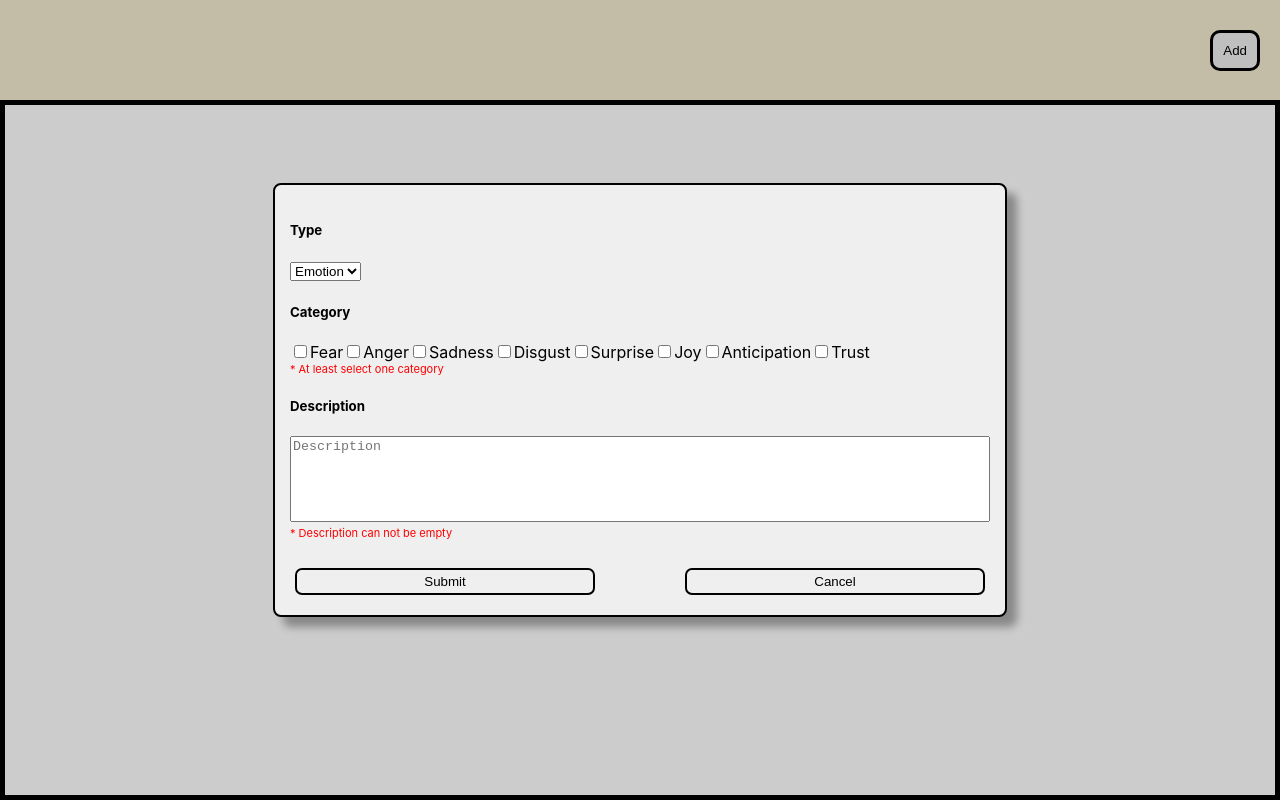
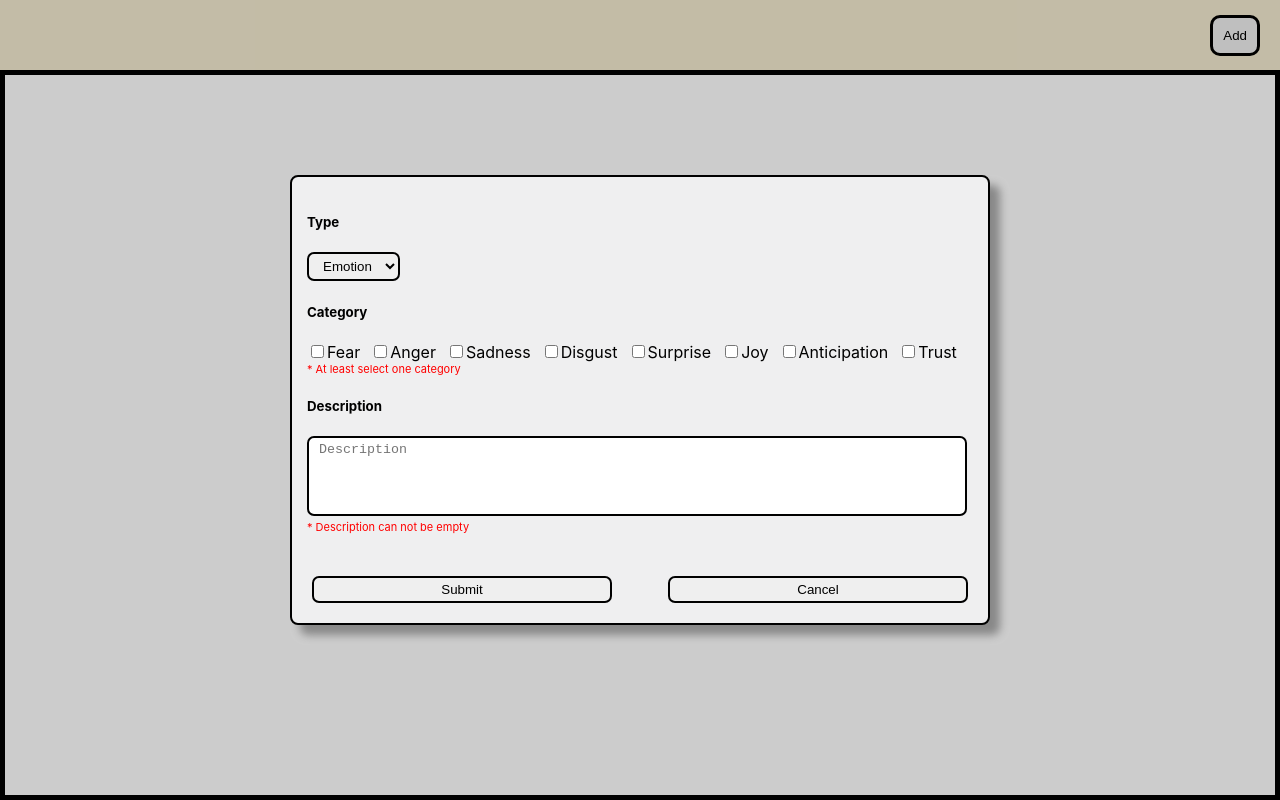
Before and after one commit to 87prashant/MindChart, a React (Create React App) app in the folder packages/client/: page / in a window 1280 px wide. Both pictures are taken after a click on the button "Add". Built offline with nearby package versions, Linux system fonts and the light colour scheme.

Commit message:
fix styling errors

```diff
--- a/packages/client/src/components/AddNewThemo.tsx
+++ b/packages/client/src/components/AddNewThemo.tsx
@@ -15,7 +15,7 @@ const StyledWrapper = styled("div")({
   backgroundColor: "rgba(239, 239, 240, 1)",
   border: "2px solid black",
   width: "700px",
-  height: "400px",
+  height: "450px",
   margin: "auto",
   padding: 15,
   borderRadius: 8,
@@ -33,6 +33,9 @@ const DescriptionInput = styled("textarea")({
   width: "calc(100% - 6px)",
   height: "80px",
   resize: "none",
+  padding: "4px 10px",
+  borderRadius: 7,
+  border: "2px solid black",
 });
 
 const SubmitButton = styled(Inputs)({
--- a/packages/client/src/components/Categories.tsx
+++ b/packages/client/src/components/Categories.tsx
@@ -2,7 +2,11 @@ import styled from "@emotion/styled";
 import React from "react";
 import { FormDataType } from "./AddNewThemo";
 
-const Wrapper = styled("div")({});
+const Wrapper = styled('div')({
+  '& label': {
+    marginRight: 10
+  }
+})
 interface Props {
   formData: FormDataType;
   handleChange: (e: React.ChangeEvent<HTMLInputElement>) => void;
@@ -11,9 +15,9 @@ interface Props {
 const Categories = (props: Props) => {
   const { formData, handleChange } = props;
   return (
-    <Wrapper>
+    <div>
       {formData.type === "emotion" ? (
-        <div>
+        <Wrapper>
           <input
             type="checkbox"
             id="fear"
@@ -78,9 +82,9 @@ const Categories = (props: Props) => {
             onChange={(e) => handleChange(e)}
           />
           <label htmlFor="trust">Trust</label>
-        </div>
+        </Wrapper>
       ) : (
-        <div>
+        <Wrapper>
           <input
             type="checkbox"
             id="creative"
@@ -121,9 +125,9 @@ const Categories = (props: Props) => {
             onChange={(e) => handleChange(e)}
           />
           <label htmlFor="abstract">Abstract</label>
-        </div>
+        </Wrapper>
       )}
-    </Wrapper>
+    </div>
   );
 };
 
--- a/packages/client/src/components/Header.tsx
+++ b/packages/client/src/components/Header.tsx
@@ -2,7 +2,7 @@ import React from "react";
 import styled from "@emotion/styled";
 
 const StyledHeader = styled("div")({
-  height: "100px",
+  height: "70px",
   width: "100%",
   display: "flex",
   justifyContent: "flex-end",
--- a/packages/client/src/components/Main.tsx
+++ b/packages/client/src/components/Main.tsx
@@ -4,8 +4,7 @@ import ForceGraph from "./ForceGraph";
 
 const StyledWrapper = styled("div")({
   border: "5px solid black",
-  boxSizing: "border-box",
-  height: "calc(100vh - 100px)",
+  height: "calc(100vh - 70px)",
   overflow: "hidden",
 });
 const Main = () => {
--- a/packages/client/src/components/Types.tsx
+++ b/packages/client/src/components/Types.tsx
@@ -1,6 +1,12 @@
 import React from "react";
 import { FormDataType } from "./AddNewThemo";
+import styled from "@emotion/styled";
 
+const StyledSelect = styled("select")({
+  padding: "4px 10px",
+  borderRadius: 7,
+  border: "2px solid black",
+});
 interface Props {
   formData: FormDataType;
   handleChange: (e: React.ChangeEvent<HTMLSelectElement>) => void;
@@ -10,14 +16,14 @@ const Types = (props: Props) => {
   const { formData, handleChange } = props;
   return (
     <>
-      <select
+      <StyledSelect
         name="type"
         value={formData.type}
         onChange={(e) => handleChange(e)}
       >
         <option value="emotion">Emotion</option>
         <option value="thought">Thought</option>
-      </select>
+      </StyledSelect>
     </>
   );
 };
--- a/packages/client/src/index.css
+++ b/packages/client/src/index.css
@@ -1,6 +1,5 @@
 body {
   margin: 0;
-  box-sizing: border-box;
   font-family: -apple-system, BlinkMacSystemFont, "Segoe UI", "Roboto", "Oxygen",
     "Ubuntu", "Cantarell", "Fira Sans", "Droid Sans", "Helvetica Neue",
     sans-serif;
@@ -8,6 +7,10 @@ body {
   -moz-osx-font-smoothing: grayscale;
 }
 
+* {
+  box-sizing: border-box;
+}
+
 code {
   font-family: source-code-pro, Menlo, Monaco, Consolas, "Courier New",
     monospace;
```
